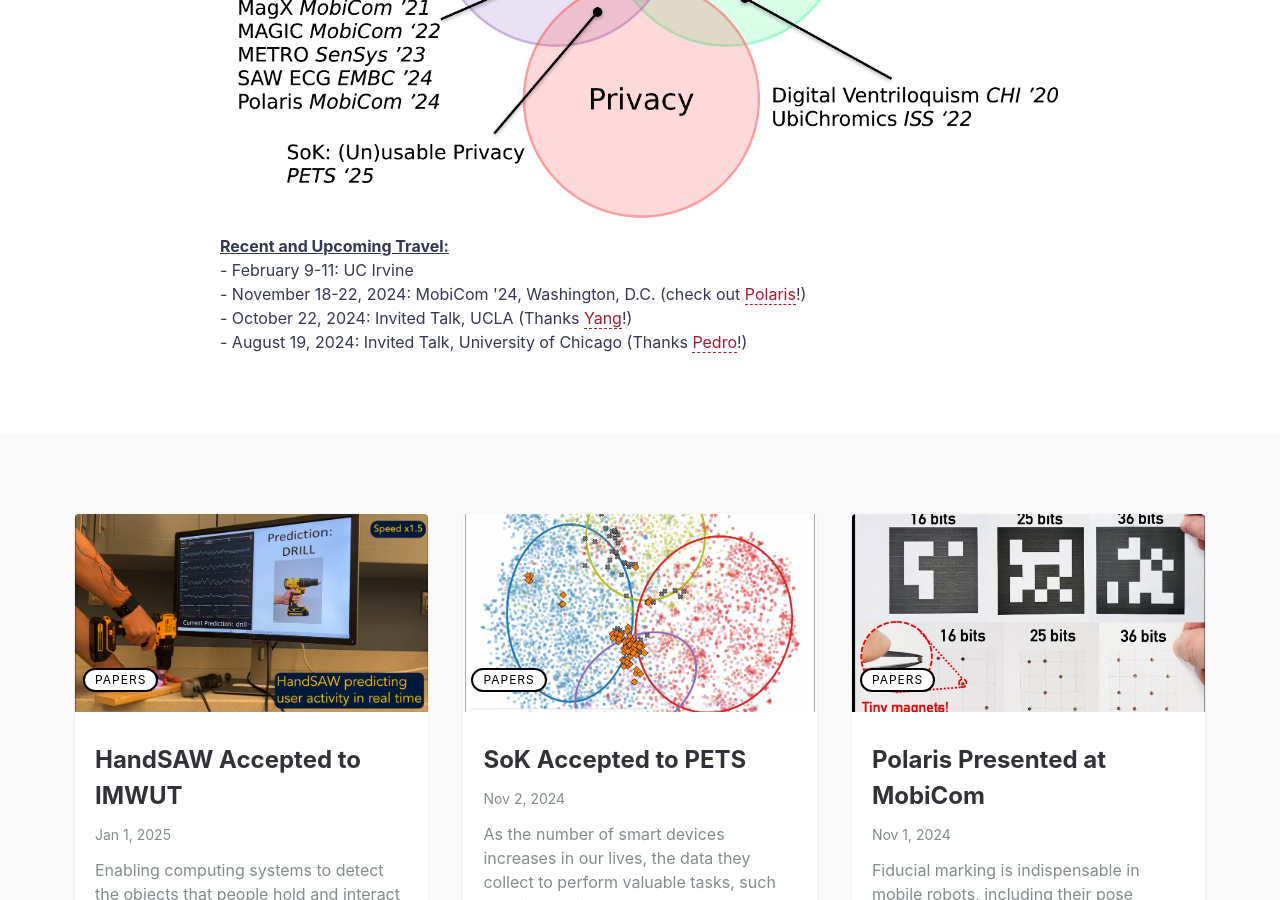
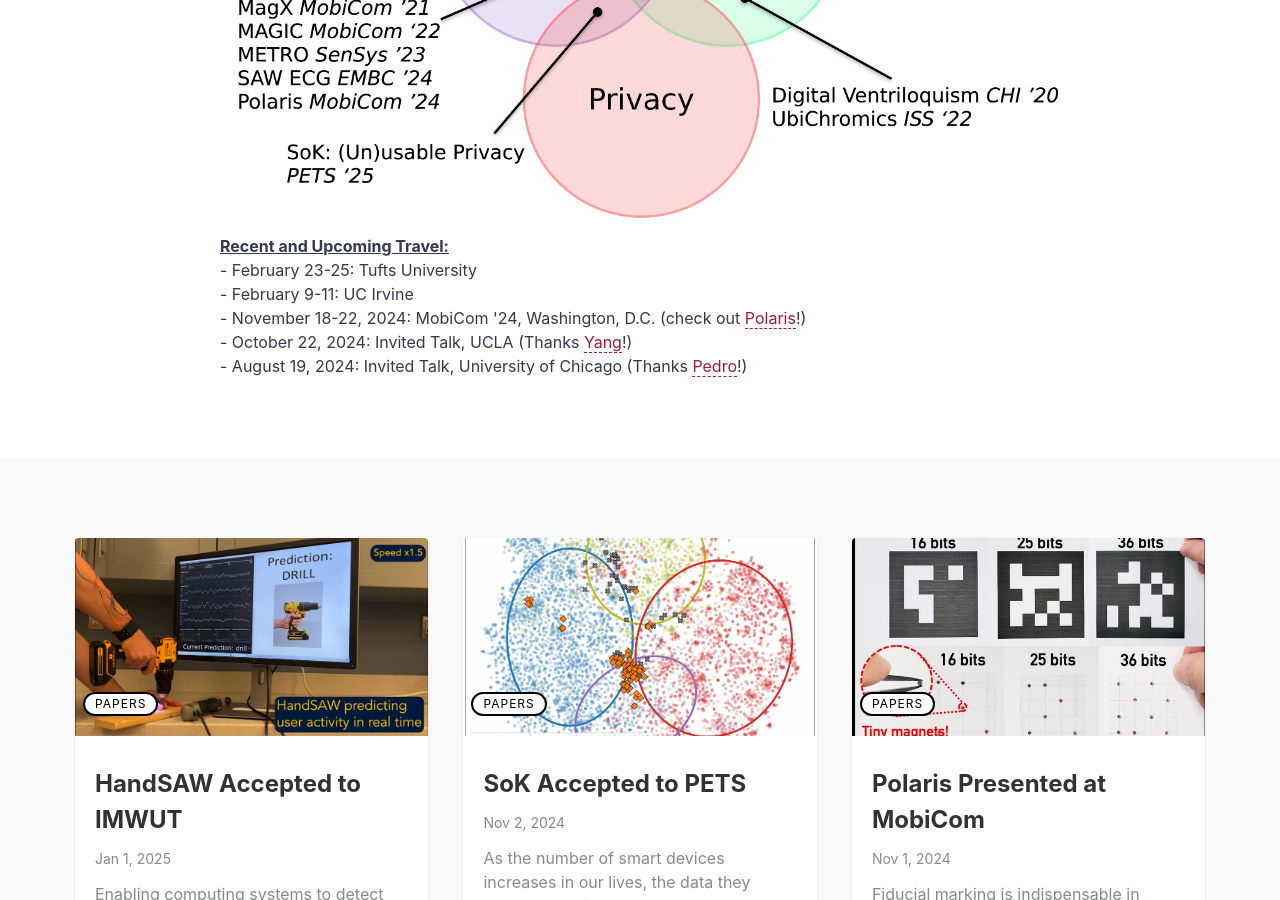
Before and after one commit to yashairavantchi/yashairavantchi.github.io, a Jekyll site: the page built from index.md, in a window 1280 px wide and 900 px high, scrolled down 776 px. Built offline with Jekyll 4.4.1, drawn with Linux system fonts in a browser that asks for light colours.

Commit message:
Update default.html

```diff
--- a/_layouts/default.html
+++ b/_layouts/default.html
@@ -105,6 +105,8 @@ layout: compress
         <p class="paragraph">
           <u><strong>Recent and Upcoming Travel:</strong></u>
           <br>
+          - February 23-25: Tufts University
+          <br>
           - February 9-11: UC Irvine
           <br>
           - November 18-22, 2024: MobiCom '24, Washington, D.C. (check out <a href="https://yasha.xyz/Polaris/">Polaris</a>!)
```
